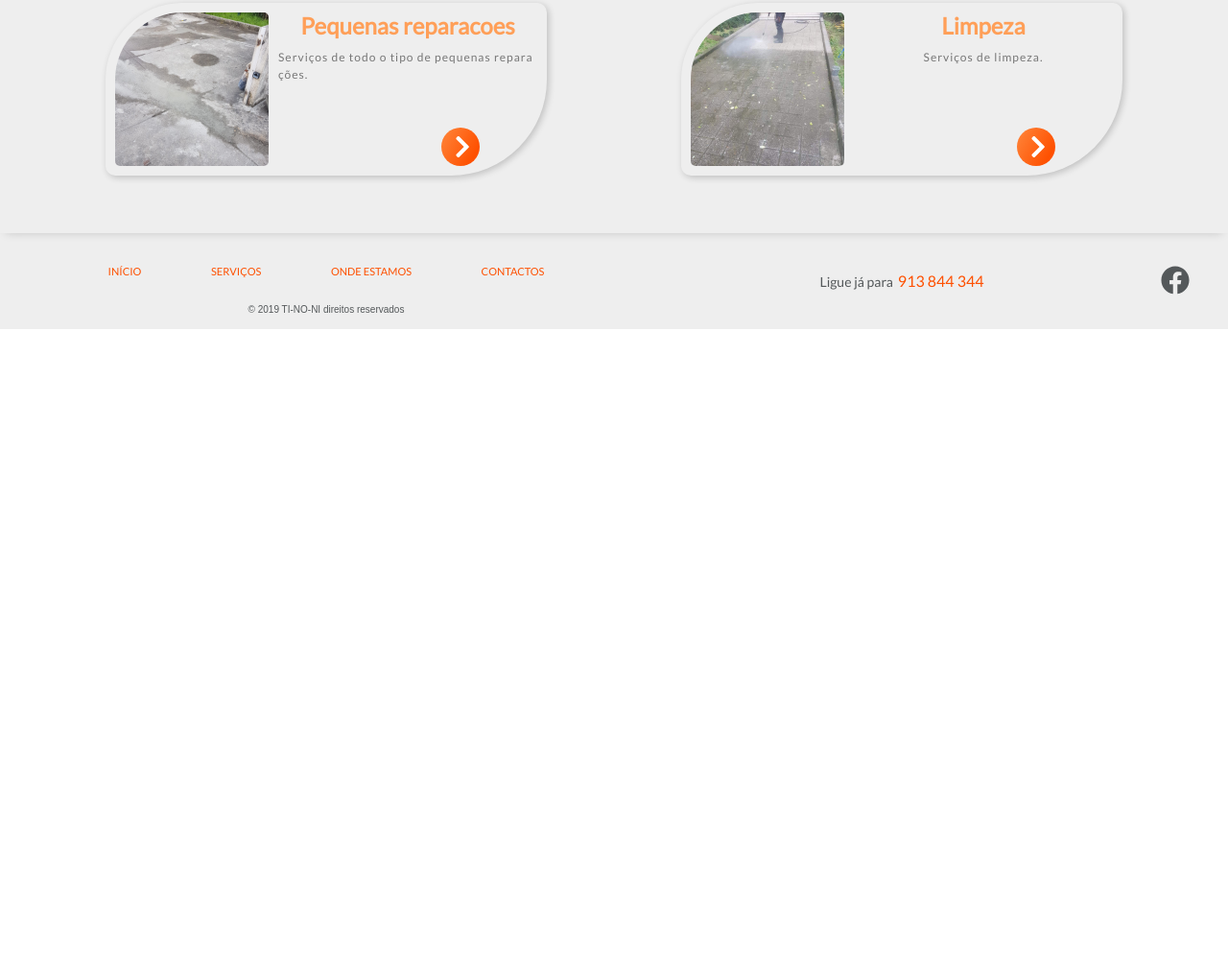
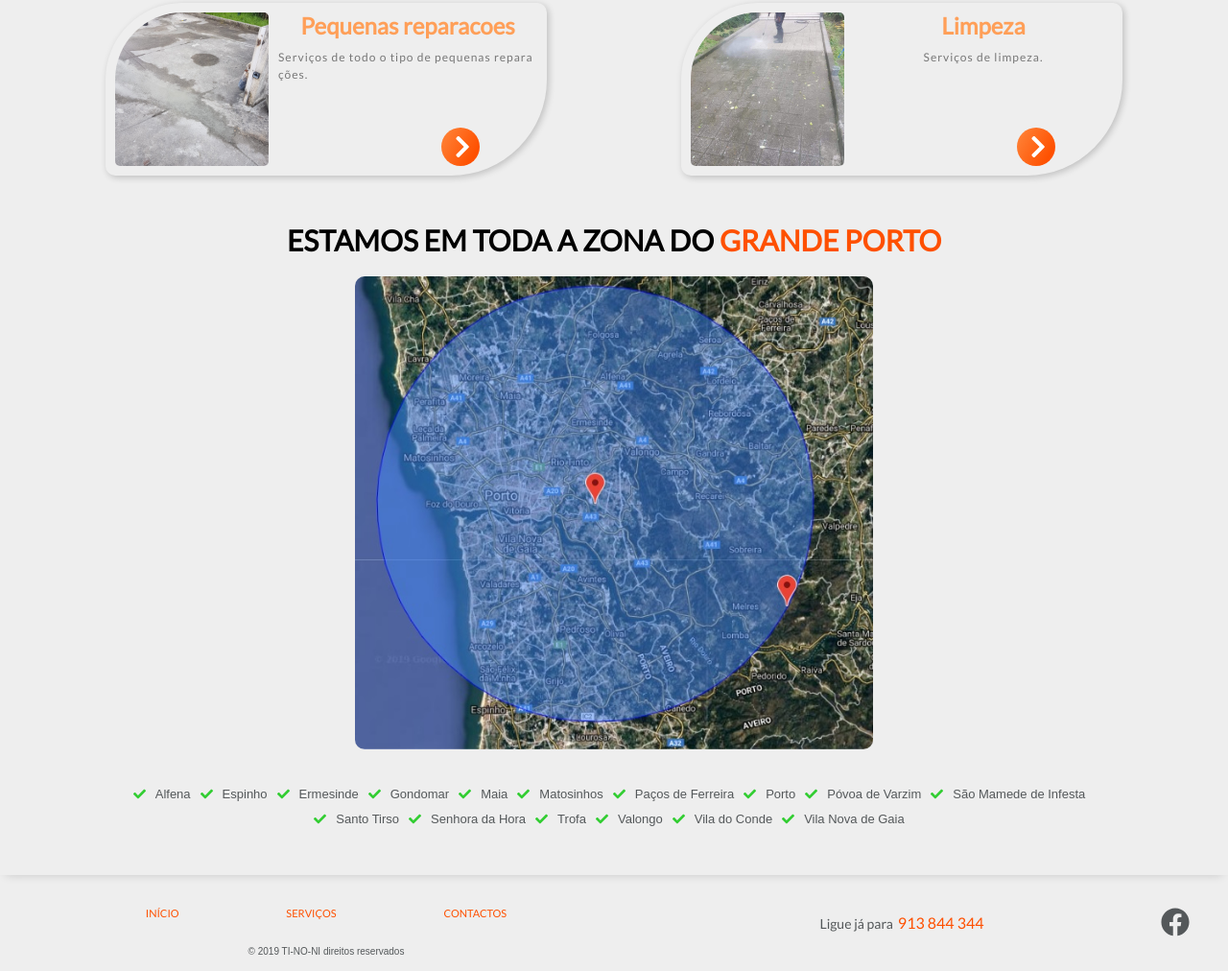
Before and after one commit to MarcoEscaleira/tinoni, a Gatsby site: page / in a window 1280 px wide. Shown: the part 1277-2289 px from the top of the page at 96% size. Before the commit the page ends 1620 px from the top, so only its background shows below. Built offline with nearby package versions, Linux system fonts and the light colour scheme; Gatsby itself is replaced by a stand-in of ours; what react-animations would draw is missing.

Commit message:
Map on index

```diff
--- a/src/components/Header/index.jsx
+++ b/src/components/Header/index.jsx
@@ -2,14 +2,12 @@ import React, { Fragment, useState } from 'react';
 import { graphql, useStaticQuery } from 'gatsby';
 import Img from 'gatsby-image';
 import { FontAwesomeIcon } from '@fortawesome/react-fontawesome';
-import logoPath from '../../images/logoFlat.png';
 import TopMessage from '../TopMessage';
 
 import {
   HeaderWrapper,
   LogoWrapper,
   LogoLink,
-  Logo,
   Navigation,
   ShowMenu,
   HideMenu,
--- a/src/components/pages.js
+++ b/src/components/pages.js
@@ -1,6 +1,5 @@
 export default [
   { name: 'Início', path: '/' },
   { name: 'Serviços', path: '/services' },
-  { name: 'Onde Estamos', path: '/whereWeAre' },
   { name: 'Contactos', path: '/contacts' },
 ];
--- a/src/pages/index.jsx
+++ b/src/pages/index.jsx
@@ -7,12 +7,18 @@ import {
   Landing,
   LandingText,
   HomeContent,
+  CardsWrapper,
   Card,
   CardImage,
   CardContent,
   CardContentTitle,
   CardContentDescription,
   CardContentBtn,
+  MapWrapper,
+  MapTitle,
+  Map,
+  MapDescription,
+  MapDescriptionItem,
 } from '../styles/pages/index';
 
 // Imports for cards
@@ -22,6 +28,8 @@ import canalizacaoPath from '../images/canalizacao.jpeg';
 import chaminesPath from '../images/chamines2.jpeg';
 import pequenasReparacoesPath from '../images/pequenasReparacoes2.jpeg';
 import limpezaPath from '../images/limpeza1.jpeg';
+
+import mapPath from '../images/mapa.jpeg';
 
 const cards = [
   {
@@ -78,6 +86,7 @@ const IndexPage = () => {
         </LandingText>
       </Landing>
       <HomeContent>
+        <CardsWrapper>
           {cards.map(({ src, alt, title, description, btnText, to }) => (
             <Card key={alt}>
               <CardImage src={src} alt={alt} />
@@ -90,6 +99,38 @@ const IndexPage = () => {
               </CardContent>
             </Card>
           ))}
+        </CardsWrapper>
+        <MapWrapper>
+          <MapTitle>
+            Estamos em toda a zona do <span>grande Porto</span>
+          </MapTitle>
+          <Map src={mapPath} alt="mapa" />
+          <MapDescription>
+            {[
+              'Alfena',
+              'Espinho',
+              'Ermesinde',
+              'Gondomar',
+              'Maia',
+              'Matosinhos',
+              'Paços de Ferreira',
+              'Porto',
+              'Póvoa de Varzim',
+              'São Mamede de Infesta',
+              'Santo Tirso',
+              'Senhora da Hora',
+              'Trofa',
+              'Valongo',
+              'Vila do Conde',
+              'Vila Nova de Gaia',
+            ].map(item => (
+              <MapDescriptionItem key={item}>
+                <FontAwesomeIcon icon="check" />
+                {item}
+              </MapDescriptionItem>
+            ))}
+          </MapDescription>
+        </MapWrapper>
       </HomeContent>
     </Layout>
   );
--- a/src/styles/pages/index.js
+++ b/src/styles/pages/index.js
@@ -59,6 +59,14 @@ export const HomeContent = styled.section`
   position: relative;
   display: flex;
   flex: 1;
+  flex-flow: column nowrap;
+  align-items: center;
+`;
+
+export const CardsWrapper = styled.div`
+  position: relative;
+  display: flex;
+  flex: 1;
   flex-flow: row wrap;
   justify-content: center;
   padding: 0 1rem;
@@ -72,13 +80,17 @@ export const Card = styled.article`
   position: relative;
   box-shadow: 2px 2px 7px 0px rgba(0, 0, 0, 0.2);
   border-radius: 8rem 1rem 10rem 1rem;
-  width: 46rem;
+  width: 32rem;
   display: flex;
   flex-direction: row;
   height: 18rem;
   padding: 1rem;
   overflow: hidden;
   margin-bottom: 5rem;
+
+  @media (min-width: 64rem) {
+    width: 46rem;
+  }
 `;
 
 export const CardImage = styled.img`
@@ -165,3 +177,74 @@ export const CardContentBtn = styled(Link)`
     right: 7rem;
   }
 `;
+
+export const MapWrapper = styled.section`
+  width: 100%;
+  display: flex;
+  flex-flow: column wrap;
+  justify-content: center;
+  align-items: center;
+`;
+
+export const MapTitle = styled.h1`
+  margin-top: 0;
+  text-align: center;
+  text-transform: uppercase;
+  font-family: 'Lato', Arial, sans-serif;
+  font-size: 2rem;
+
+  span {
+    color: #fe5000;
+    font-weight: bold;
+  }
+
+  @media (min-width: 45rem) {
+    font-size: 3rem;
+  }
+`;
+
+export const Map = styled.img`
+  border-radius: 1rem;
+  object-fit: cover;
+  width: 28rem;
+  height: 28rem;
+  margin-bottom: 1rem;
+
+  @media (min-width: 45rem) {
+    font-size: 3rem;
+    width: 50%;
+    height: 50%;
+    margin-bottom: 4rem;
+  }
+`;
+
+export const MapDescription = styled.ul`
+  font-size: 1.3rem;
+  list-style: none;
+  display: flex;
+  flex-flow: column nowrap;
+
+  @media (min-width: 45rem) {
+    flex-flow: row wrap;
+    justify-content: center;
+    margin-bottom: 3rem;
+  }
+`;
+
+export const MapDescriptionItem = styled.li`
+  svg {
+    color: #32cd32;
+    margin-right: 1rem;
+  }
+
+  color: #54585a;
+  margin-bottom: 1rem;
+
+  &:last-of-type {
+    margin-bottom: 0;
+  }
+
+  @media (min-width: 45rem) {
+    margin: 0 1rem 1rem 0;
+  }
+`;
```
Also changed, not shown: src/pages/whereWeAre.jsx (deleted, +0 -13 lines). Lines whose indentation alone changed are shown as unchanged.
